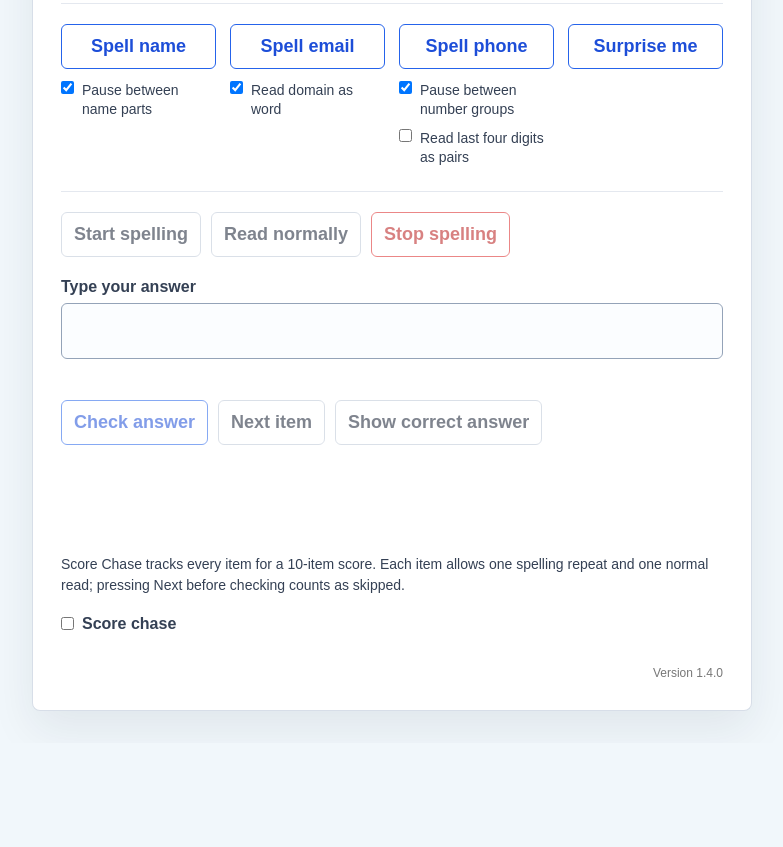
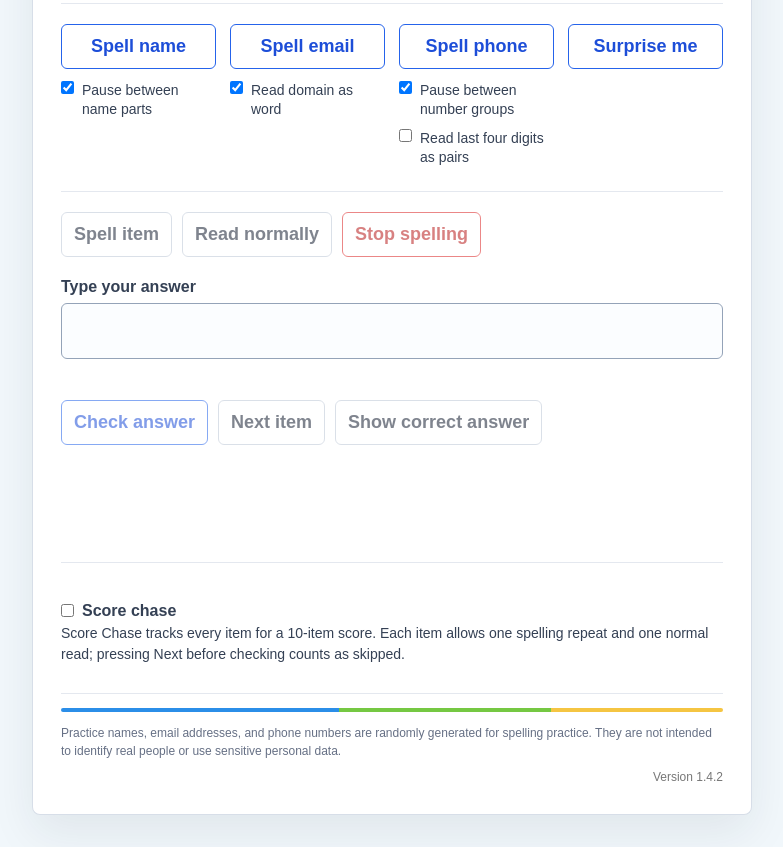
Before and after one commit to lgprgr/spelling-practice-tool, a plain HTML site: page index.html in a window 1280 px wide. Shown: the part 371-1218 px from the top of the page, without its empty margins (248-1031 px from the left). Before the commit the page ends 1114 px from the top, so only its background shows below. Drawn offline with Linux system fonts and the light colour scheme.

Commit message:
Refine score chase and footer UI

```diff
--- a/index.html
+++ b/index.html
@@ -118,13 +118,13 @@
       background: #fef2f2;
     }
 
-    button.next-ready {
+    button.action-ready {
       background: #16a34a;
       border-color: #16a34a;
       color: #ffffff;
     }
 
-    button.next-ready:hover {
+    button.action-ready:hover {
       background: #15803d;
     }
 
@@ -358,8 +358,31 @@
     .version {
       color: #777;
       font-size: 12px;
-      margin: 28px 0 0;
+      margin: 8px 0 0;
       text-align: right;
+    }
+
+    .footer {
+      border-top: 1px solid #e4e8ef;
+      margin-top: 28px;
+      padding-top: 14px;
+      position: relative;
+    }
+
+    .footer::before {
+      background: linear-gradient(90deg, #2b8ee8 0 42%, #75c843 42% 74%, #f5c542 74% 100%);
+      border-radius: 999px;
+      content: "";
+      display: block;
+      height: 4px;
+      margin-bottom: 12px;
+      width: 100%;
+    }
+
+    .disclaimer {
+      color: #667085;
+      font-size: 12px;
+      margin: 0;
     }
 
     @media (max-width: 560px) {
@@ -480,7 +503,7 @@
 
     <section class="section" aria-label="Answer">
       <div class="buttons">
-        <button id="repeatButton">Repeat spelling</button>
+        <button id="repeatButton">Spell item</button>
         <button id="readButton">Read normally</button>
         <button class="danger" id="stopButton">Stop spelling</button>
       </div>
@@ -500,7 +523,10 @@
       <div id="result" class="result"></div>
       <p id="correctAnswer"></p>
 
-      <p id="scoreChaseInfo" class="score-chase-info">Score Chase tracks every item for a 10-item score. Each item allows one spelling repeat and one normal read; pressing Next before checking counts as skipped.</p>
+      <p id="testModePanel" class="test-mode-panel" aria-live="polite"></p>
+    </section>
+
+    <section class="section" aria-label="Score chase">
       <div id="progressPanel" class="progress" aria-label="Progress">
         <label class="checkbox-label" for="counterToggle">
           <input id="counterToggle" type="checkbox" />
@@ -511,13 +537,16 @@
           <button id="resetCounterButton">Reset counter</button>
         </div>
       </div>
+      <p id="scoreChaseInfo" class="score-chase-info">Score Chase tracks every item for a 10-item score. Each item allows one spelling repeat and one normal read; pressing Next before checking counts as skipped.</p>
       <div id="scoreChaseFeedbackPanel" class="score-chase-details">
         <ol id="scoreChaseFeedbackList" class="score-chase-feedback-list" aria-live="polite"></ol>
       </div>
-      <p id="testModePanel" class="test-mode-panel" aria-live="polite"></p>
     </section>
 
-    <p id="versionText" class="version">Version 1.4.0</p>
+    <footer class="footer">
+      <p class="disclaimer">Practice names, email addresses, and phone numbers are randomly generated for spelling practice. They are not intended to identify real people or use sensitive personal data.</p>
+      <p id="versionText" class="version">Version 1.4.2</p>
+    </footer>
   </main>
 
   <script>
@@ -756,23 +785,21 @@
       const counterEnabled = isCounterEnabled();
 
       answerInput.disabled = !currentAnswer || !currentRoundSpellingStarted;
-      repeatButton.textContent = currentRoundSpellingCompleted ? "Repeat spelling" : "Start spelling";
       repeatButton.disabled = !currentAnswer
-        || speechInProgress
-        || (currentRoundSpellingCompleted && counterEnabled && repeatUsed);
+        || (counterEnabled && repeatUsed);
       readButton.disabled = !currentAnswer
-        || !currentRoundSpellingCompleted
-        || speechInProgress
+        || !currentRoundSpellingStarted
         || (counterEnabled && readNormallyUsed);
       stopButton.disabled = !speechInProgress;
-      checkButton.disabled = !currentAnswer || !currentRoundSpellingCompleted;
+      checkButton.disabled = !currentAnswer || !currentRoundSpellingCompleted || currentRoundCorrect;
+      checkButton.classList.toggle("action-ready", Boolean(currentAnswer) && currentRoundSpellingCompleted && !currentRoundCorrect);
     }
 
     function updateNextButton() {
       const typeLabel = currentMode || currentType || "item";
       nextButton.textContent = `Next ${typeLabel}`;
       nextButton.disabled = !currentAnswer;
-      nextButton.classList.toggle("next-ready", currentRoundCorrect);
+      nextButton.classList.toggle("action-ready", currentRoundCorrect);
     }
 
     function cancelPendingSpeech() {
@@ -1210,6 +1237,10 @@
         return;
       }
 
+      if (!currentRoundSpellingStarted) {
+        return;
+      }
+
       if (isCounterEnabled() && readNormallyUsed) {
         return;
       }
@@ -1273,11 +1304,11 @@
     }
 
     function repeatSpelling() {
-      if (speechInProgress || (currentRoundSpellingCompleted && isCounterEnabled() && repeatUsed)) {
+      if (!currentAnswer || (isCounterEnabled() && repeatUsed)) {
         return;
       }
 
-      if (currentRoundSpellingCompleted && isCounterEnabled()) {
+      if (isCounterEnabled()) {
         repeatUsed = true;
       }
 
@@ -1351,6 +1382,7 @@
         focusAnswerAtEnd();
       }
 
+      updateRoundActionButtons();
       updateShowAnswerButton();
       updateNextButton();
     }
```
